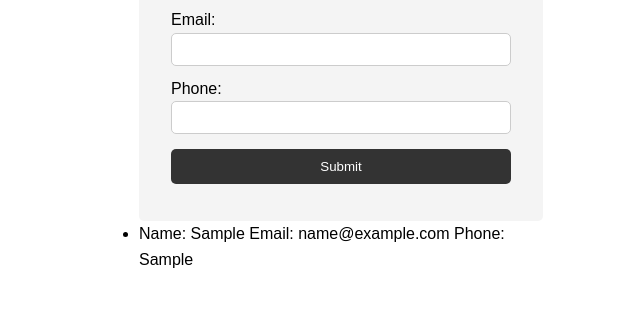
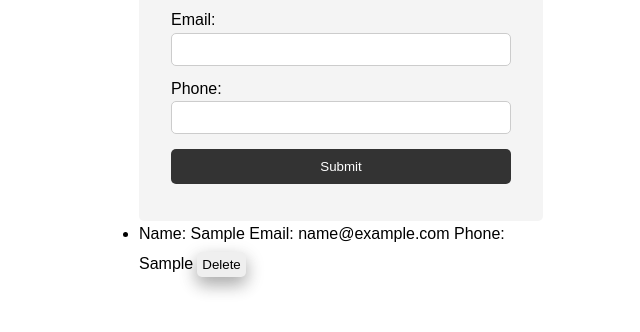
Before and after one commit to hespnod/Sharpener, a plain HTML site: page index.html in a window 1280 px wide. Both pictures are taken after typing "Sample", "name@example.com", "Sample" into the empty fields and a click on the input 640 px from the left and 426 px from the top of the page. Shown: the part 260-592 px from the top of the page, without its empty margins (299-939 px from the left). Drawn offline with Linux system fonts and the light colour scheme.

Commit message:
deleting the details from UI

```diff
--- a/script.js
+++ b/script.js
@@ -1,6 +1,8 @@
 let form = document.getElementById('inp-form');
 form.addEventListener('submit', addform);
 let ul = document.getElementById('ul-list')
+ul.addEventListener('click', remove);
+
 
 function addform(e) {
     e.preventDefault();
@@ -14,8 +16,19 @@ function addform(e) {
     let textNode = document.createTextNode(`Name: ${myobj.name} Email: ${myobj.email} Phone: ${myobj.phone}`)
     let li = document.createElement('li');
     li.appendChild(textNode);
+    let btn = document.createElement('button');
+    btn.innerText = 'Delete';
+    btn.className = 'btn-del';
+    li.appendChild(btn);
     ul.appendChild(li);
+    console.log(btn.parentElement);
     e.target[0].value = ''
     e.target[1].value = ''
     e.target[2].value = ''
 }
+
+function remove(e) {
+    if (e.target.classList.contains('btn-del')) {
+        ul.removeChild(e.target.parentElement);
+    }
+}
--- a/stylesheet.css
+++ b/stylesheet.css
@@ -46,3 +46,18 @@ header {
   border-radius: 5px;
   margin: 5px 0;
 }
+
+.btn-del {
+  display: inline;
+  padding: 5px 5px;
+  border: 0;
+  border-radius: 5px;
+  margin: 5px 0;
+  margin-left: 4px;
+  transition-duration: 0.4s;
+  box-shadow: 0 8px 16px 0 rgba(0, 0, 0, 0.2), 0 6px 20px 0 rgba(0, 0, 0, 0.19);
+}
+.btn-del:hover {
+  background-color: red;
+  color: white;
+}
```
